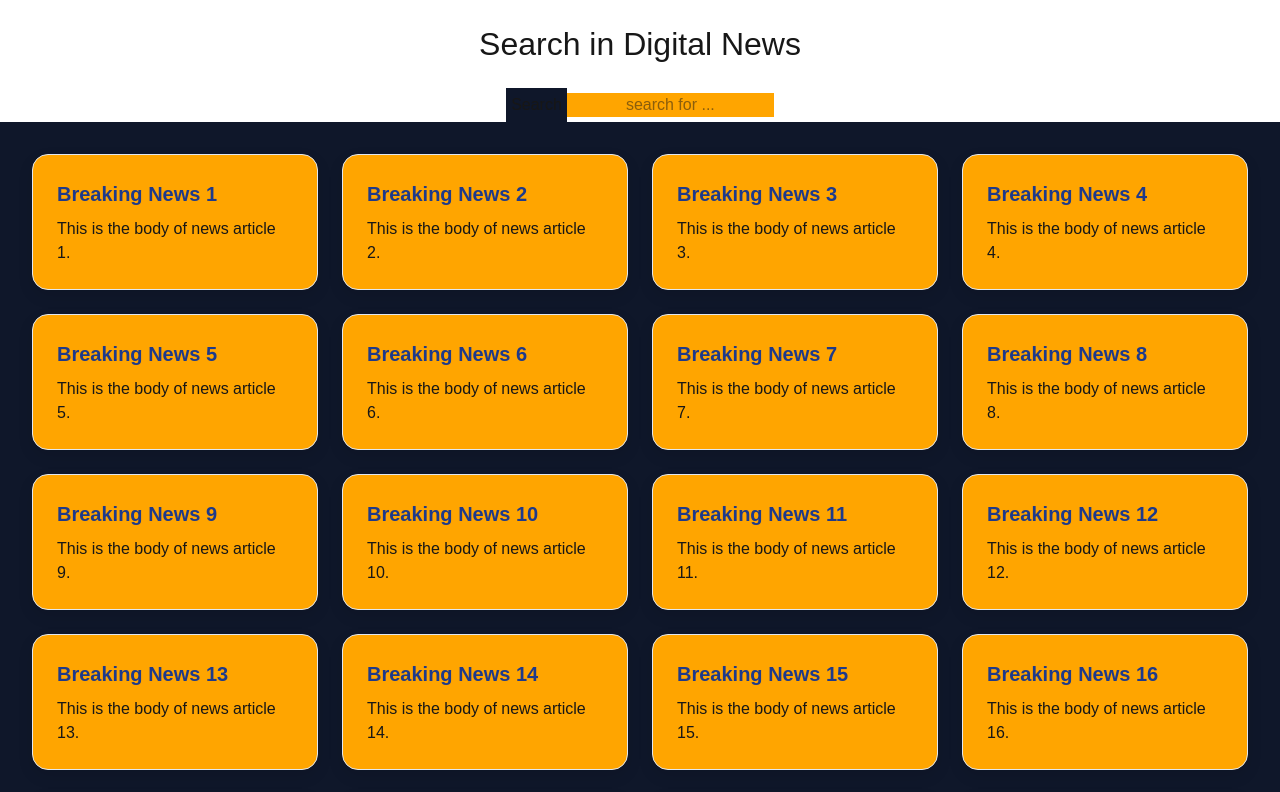
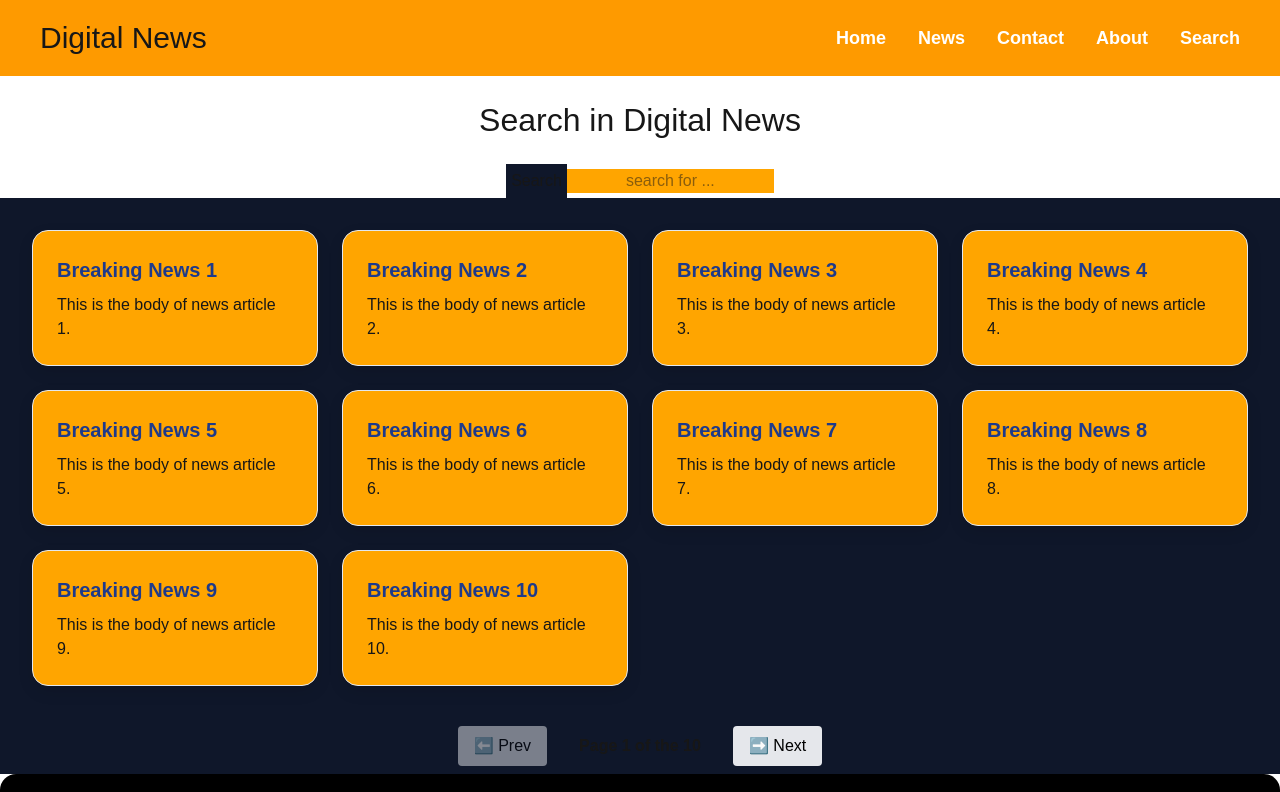
Before and after one commit to hitencodes01/01_next_project, a Next.js app: page /search in a window 1280 px wide. Shown: the top 792 px of the page. Built offline with nearby package versions, Linux system fonts and the light colour scheme.

Commit message:
Today I combined search + pagination — users can now search news and view results page by page, just like a real news website.

```diff
--- a/app/about/page.js
+++ b/app/about/page.js
@@ -5,7 +5,6 @@ export const metadata ={
 export default function About() {
   return (
     <>
-    <Header />
     <h1>You are looking at About page</h1>
     <h2>Welcome to Digital News</h2>
     </>
--- a/app/category/[categoryTypes]/page.js
+++ b/app/category/[categoryTypes]/page.js
@@ -8,13 +8,11 @@ export default async function CategoryTypes({params}) {
   const filteredNews = newsData.filter(item => item.category === categoryTypes)
   return (
     <div>
-      <Header />
       <h1 className="header-1">Category : {categoryTypes.toUpperCase()}</h1>
       {/* <SearchNews newsData={filteredNews} /> */}
       <ul className="card-container">
         {filteredNews.map(item => <Card title={item.title} body={item.body} category={item.category} key={item.id} />)}
       </ul>
-      <Footer />
     </div>
   )
 }
--- a/app/contact/page.js
+++ b/app/contact/page.js
@@ -5,7 +5,6 @@ export const metadata ={
 export default function Contact() {
   return (
     <>
-    <Header />
     <h1>You are looking at Contact page</h1>
     <h2>Welcome to Digital News</h2>
     </>
--- a/app/country/[countryList]/page.js
+++ b/app/country/[countryList]/page.js
@@ -9,14 +9,12 @@ export default async function CountryList({params}) {
     console.log(news)
   return (
     <div>
-      <Header />
         <h1>Country : {countryList.toUpperCase()}</h1>
         <ul className={styles["card-container"]} >
             {news.map(item => <li key={item.id}>
               <Card title={item.title} body={item.body} category={item.category} />
             </li>)}
         </ul>
-        <Footer/>
     </div>
   )
 }
--- a/app/layout.js
+++ b/app/layout.js
@@ -1,5 +1,7 @@
 import { Geist, Geist_Mono } from "next/font/google";
 import "./globals.css";
+import Header from "@/components/Header";
+import Footer from "@/components/Footer";
 
 const geistSans = Geist({
   variable: "--font-geist-sans",
@@ -25,7 +27,9 @@ export default function RootLayout({ children }) {
       <body
         className={`${geistSans.variable} ${geistMono.variable} antialiased`}
       >
+        <Header />
         {children}
+        <Footer/>
       </body>
     </html>
   );
--- a/app/news/page.js
+++ b/app/news/page.js
@@ -7,9 +7,7 @@ export const metadata ={
 export default function News() {
   return (
     <div>
-        <Header />
         <Category />
-        <Footer />
     </div>
   )
 }
--- a/app/page.js
+++ b/app/page.js
@@ -6,10 +6,8 @@ import Pagination from "@/components/Pagination";
 export default function Home() {
   return (
     <>
-    <Header />
     {/* <CardContainer /> */}
     <Pagination />
-    <Footer />
     </>
   );
 }
--- a/app/search/page.js
+++ b/app/search/page.js
@@ -1,10 +1,12 @@
 import SearchNews from "@/components/SearchNews";
+import SearchPagination from "@/components/SearchPagination";
 import newsData from "@/data/newsData";
 export default function Search() {
   return (
     <div>
         <h1 className="header-1">Search in Digital News</h1>
-        <SearchNews newsData={newsData} />
+        {/* <SearchNews newsData={newsData} /> */}
+        <SearchPagination />
     </div>
   )
 }
--- /dev/null
+++ b/components/SearchPagination.js
@@ -0,0 +1,70 @@
+"use client";
+import newsData from "@/data/newsData";
+import { useEffect, useState } from "react";
+import CardContainer from "./CardContainer";
+export default function SearchPagination() {
+  const [currentPage, setCurrentPage] = useState(1);
+  const [query, setQuery] = useState("");
+  const [filteredNews, setFilteredNews] = useState([]);
+  const itemsPerPage = 10;
+  const totalPage = Math.ceil(newsData.length / itemsPerPage);
+  const startIndex = (currentPage - 1) * itemsPerPage;
+
+  //   filtering news
+  useEffect(() => {
+    const data = newsData.filter(
+      (item) =>
+        item.title.toLowerCase().includes(query.toLowerCase()) ||
+        item.body.toLowerCase().includes(query.toLowerCase())
+    );
+    setFilteredNews(data);
+    setCurrentPage(1);
+  }, [query]);
+
+  //   rendering news after filter
+  const paginatedNews = filteredNews.slice(
+    startIndex,
+    startIndex + itemsPerPage
+  );
+  return (
+    <div>
+      <div>
+        <div className="search-bar">
+          <label htmlFor="searchInput">Search</label>
+          <input
+            type="text"
+            value={query}
+            id="searchInput"
+            placeholder="search for ..."
+            onChange={(e) => setQuery(e.target.value)}
+          />
+        </div>
+        <CardContainer data={paginatedNews} />
+      </div>
+      {filteredNews.length > 0 && (
+        <div className="p-2 flex justify-center gap-4" style={{backgroundColor:"#0f172a"}}>
+          <button
+            disabled={currentPage === 1}
+            onClick={() => setCurrentPage((prev) => Math.max(prev - 1, 1))}
+            className="px-4 py-2 bg-gray-200 rounded disabled:opacity-50 text-black"
+          >
+            ⬅️ Prev
+          </button>
+          <span className="px-4 py-2 font-bold">
+            {"    "}Page {currentPage} of the {totalPage}
+            {"   "}
+          </span>
+          <button
+            disabled={currentPage === totalPage}
+            onClick={() =>
+              setCurrentPage((prev) => Math.min(prev + 1, totalPage))
+            }
+            className="px-4 py-2 bg-gray-200 rounded disabled:opacity-50 text-black"
+          >
+            ➡️ Next
+          </button>
+        </div>
+      )}
+    </div>
+  );
+}
```
Also changed, not shown: components/Pagination.js (line endings or trailing spaces).
